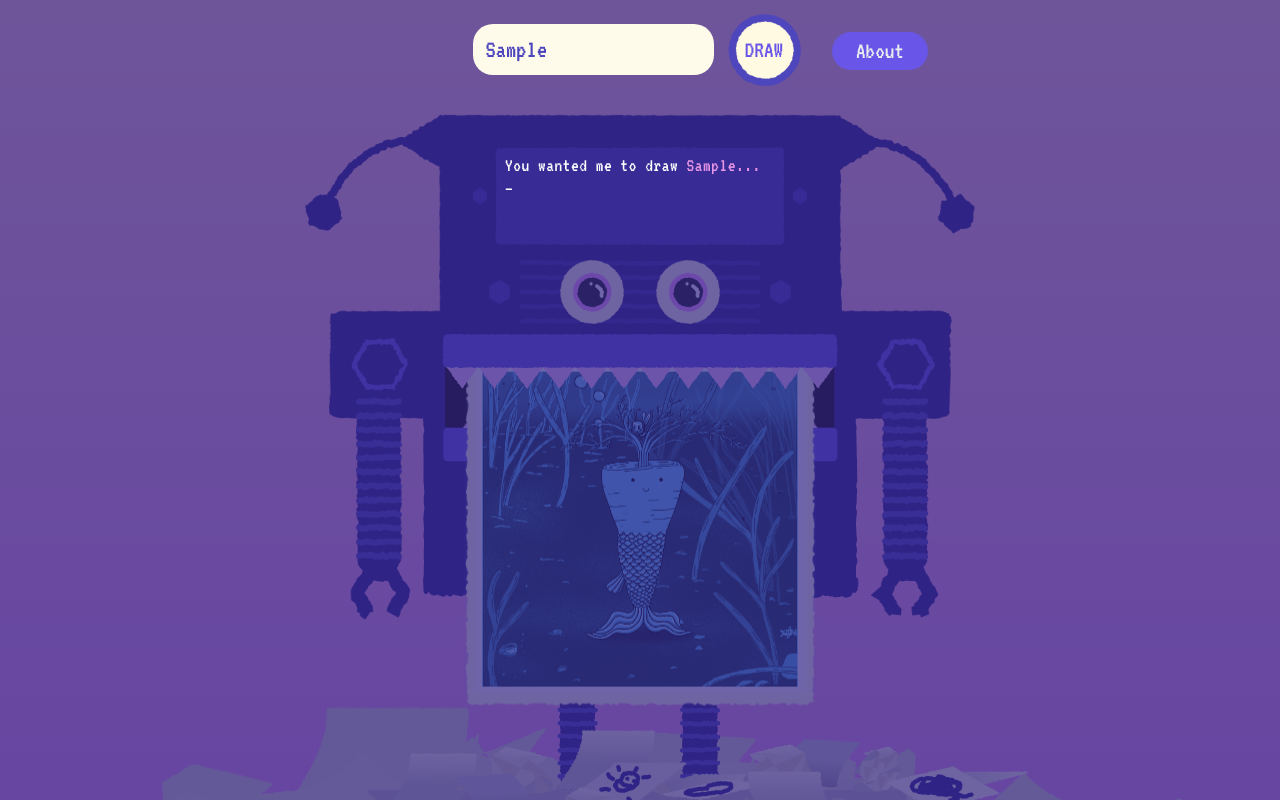
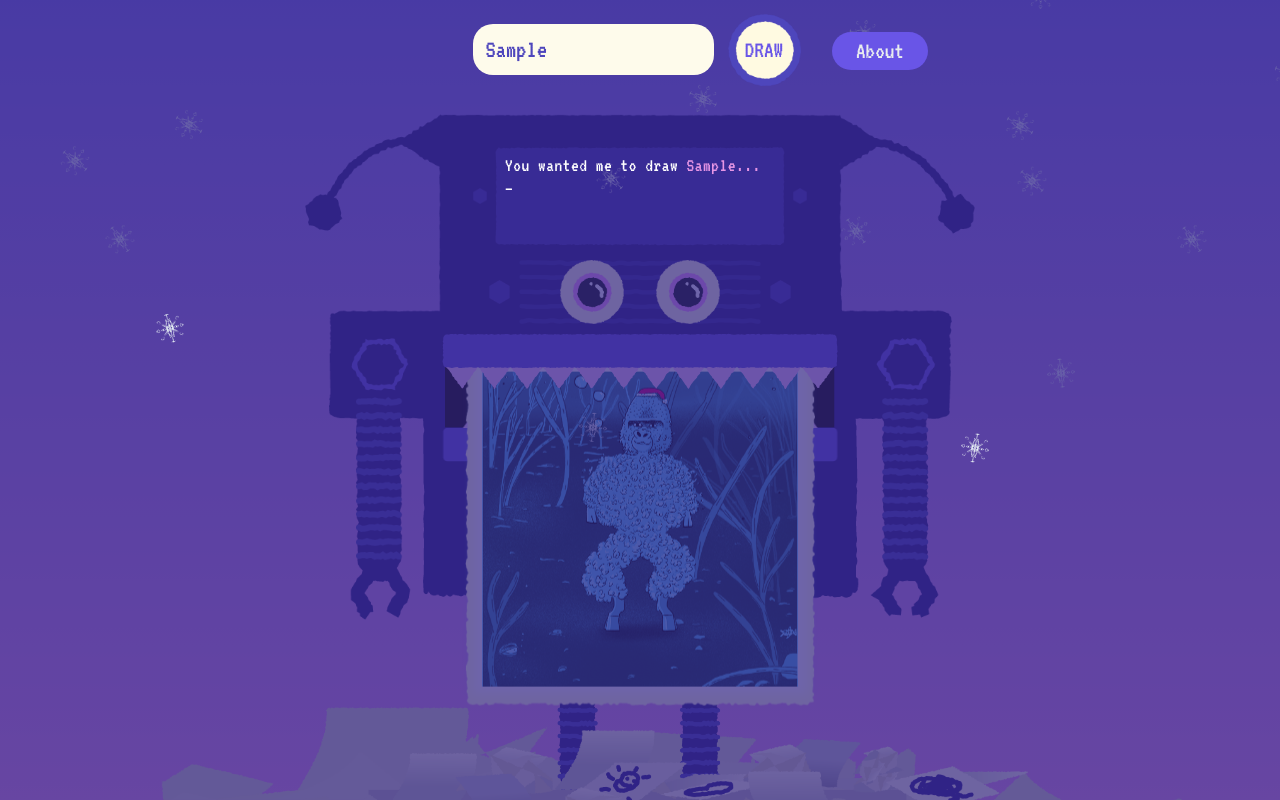
Before and after one commit to ElinMolander/Art-bot, a plain HTML site: page index.html in a window 1280 px wide. Both pictures are taken after typing "Sample" into the empty fields and a click on the button "DRAW". Drawn offline with Linux system fonts and the light colour scheme.

Commit message:
x-mas theme

```diff
--- a/data.js
+++ b/data.js
@@ -1,6 +1,7 @@
 export const charactersData = [
     {
         keywords: ["elephant", "elephants", "animal"],
+        hatImage:"x-mas-hat-elephant.png",
         headImage: "elephant-head.png",
         bodyImage: "elephant-body.png",
         feetImage: "elephant-feet.png",
@@ -9,6 +10,7 @@ export const charactersData = [
     },
     {
         keywords: ["gorilla", "gorillas","animal"],
+        hatImage:"x-mas-hat-gorilla.png",
         headImage: "gorilla-head.png",
         bodyImage: "gorilla-body.png",
         feetImage: "gorilla-feet.png",
@@ -17,6 +19,7 @@ export const charactersData = [
      },
     {
         keywords: ["fish","animal","fisk"],
+        hatImage:"x-mas-hat-fish.png",
         headImage: "fish-head.png",
         bodyImage: "fish-body.png",
         feetImage: "fish-feet.png",
@@ -25,6 +28,7 @@ export const charactersData = [
     },
     {
         keywords: ["carrot","veggie"],
+        hatImage:"x-mas-hat-carrot.png",
         headImage: "carrot-head.png",
         bodyImage: "carrot-body.png",
         feetImage: "carrot-feet.png",
@@ -33,6 +37,7 @@ export const charactersData = [
     },
     {
         keywords: ["sheep","animal"],
+        hatImage:"x-mas-hat-sheep.png",
         headImage: "sheep-head.png",
         bodyImage: "sheep-body.png",
         feetImage: "sheep-feet.png",
@@ -40,12 +45,31 @@ export const charactersData = [
         robotCommentIfMatch: "Finally a smart wish, have a fluffy sheep creature",
     },
     {
+        keywords: ["cat","katt"],
+        hatImage:"x-mas-hat-cat.png",
+        headImage: "cat-head.png",
+        bodyImage: "cat-body.png",
+        feetImage: "cat-feet.png",
+        alt: "part of a sheep",
+        robotCommentIfMatch: "Yes, a creature that have between 7-9 life, cats are the best.",
+    },
+    {
         keywords: ["erik"],
+        hatImage:"x-mas-hat-gorilla.png",
         headImage: "gorilla-head.png",
         bodyImage: "sheep-body.png",
         feetImage: "elephant-feet.png",
         alt: "illustrated image of Erik Hallgren",
         robotCommentIfMatch: "I know one Erik, he is the best! This is him!",
+    },
+    {
+        keywords: ["jul","nordpolen","christmas","x-mas","tomte"," Santa"],
+        hatImage:"x-mas-hat-gorilla.png",
+        headImage: "gorilla-head.png",
+        bodyImage: "cat-body.png",
+        feetImage: "fish-feet.png",
+        alt: "image of Santa",
+        robotCommentIfMatch: "You better watch out! Santa is coming to town!",
     },
 ]
 
@@ -76,7 +100,7 @@ export const backgroundData = [
         backgroundImage: "sea.png"
     },
     {
-        keywords: ["is", "antartis", "nordpolen"],
+        keywords: ["is", "antartis", "nordpolen","jul","christmas"],
         backgroundImage: "antarktis.png"
     },
     {
--- a/index.css
+++ b/index.css
@@ -419,6 +419,13 @@ ___________________ */
     transform: translateX(-50%);
     filter: hue-rotate(300deg) brightness(1.0);
    }
+   .hat {
+    z-index: 20;
+    position:absolute;
+    width: 75%;
+    left: 50%;
+    transform: translateX(-50%);
+   }
 .body{
     z-index: 13;
 }
@@ -426,7 +433,35 @@ ___________________ */
     z-index: 3;
     cursor: pointer;
 }
-.speak-bubble-background{
+#confetti-container {
+	position: absolute;
+	top: 0;
+	left: 0;
+	width: 100%;
+	display: flex;
+	align-items: center;
+	justify-content: center;
+	height: 100vh;
+    overflow: hidden;
+}
+.confetti {
+	position: absolute;
+	top: 0;
+	width: 2rem;
+	animation: confetti-fall linear 20s infinite;
+}
+
+@keyframes confetti-fall {
+	0% {
+		transform: translateY(-100%) rotate(0);
+
+	}
+	100% {
+		transform: translateY(100vh) rotate(180deg);
+
+	}
+}
+.speak-bubble-background {
     width: 100vw;
     height: 6.375em;
     display: flex;
@@ -517,7 +552,8 @@ ___________________ */
 
 @media (min-width: 700px){
     body{
-        background-image: linear-gradient(#FFC9C7, #E796E5);
+        /*  summer colors background-image: linear-gradient(#FFC9C7, #E796E5); */
+        background-image: linear-gradient(#8171ea, #E796E5);
         height: 100%;
         margin: 0;
         background-repeat: no-repeat;
--- a/index.html
+++ b/index.html
@@ -24,6 +24,7 @@
     <meta property="og:image:height" content="630"/>
 </head>
 <body>
+    <div id="confetti-container"></div>
     <main>
         <div class="start-container" id="start-container"></div>
         <div id="input-section-container" class="input-section-container">
@@ -36,6 +37,7 @@
                 </div>
             </form>
         </div>
+
         <div class="robot-text-container" id="robot-text-container">
             <div class="robot-text" id="robot-text"></div>
         </div>
--- a/index.js
+++ b/index.js
@@ -38,13 +38,36 @@ let typeWriterTimer
 // ONLOAD
 window.onload = function(){
     drawInput.focus()
-    const textToDisplay = ["Hi, My name is Al, The Art-Bot.", "What do you want me to draw?", "Your wish is my command"]
+    const textToDisplay = ["Hi, My name is Al, The Art-Bot.","It´s christmas time!", "What do you want me to draw?","Your wish is my command"]
     activateText(textToDisplay)
     robotGetsTired(robotGetsTierdOnloadDelay)
     shuffleArray(robotComment)
 }
 
+const confettiContainer = document.querySelector("#confetti-container")
+function showConfetti() {
+	const confetti = document.createElement("img")
+    confetti.src = "./images/drawing-components/snowflake.png"
+	confetti.classList.add("confetti")
+    const mathrandom = Math.random() * 1000
+    confetti.style.zIndex = Math.round(mathrandom)
+    confetti.style.animationDuration = Math.random() * 10 + 10 + "s"
 
+	confetti.style.left = Math.random() * innerWidth + "px"
+	confettiContainer.appendChild(confetti)
+    setTimeout(() => {
+		confetti.remove()
+       }, 20000)
+}
+
+const confettiInterval = setInterval(() => {
+        showConfetti()
+    }, 500);
+
+
+// setTimeout(() => {
+//     clearInterval(confettiInterval)
+// }, 15000)
 
 // ADDEVENTLISTENERS
 
@@ -187,6 +210,10 @@ function getRandomColornumber(data){
    return newColor
 }
 
+function getrandomNumberHatHead(data){
+    const randomNumber = Math.floor (Math.random()* data.length)
+    return randomNumber
+}
 // Fisher–Yates shuffle
 function shuffleArray(array){
     var m = array.length, t, i
@@ -233,6 +260,7 @@ function getSingelCaracter(){
     const characterArray = getMatchingCharactersArray()
     if(characterArray.length > 0){
         matchingSearch = true
+        console.log(getRandomCharacter(characterArray) )
         return getRandomCharacter(characterArray)
     }
     else {
@@ -265,12 +293,17 @@ function getRandomBackground(data){
 }
 
 function getRandomCharacter(data){
+    let newHatImage = data.map(getHatImage)
     let newHeadImage = data.map(getHeadImage)
     let newbodyImage = data.map(getbodyImage)
     let newfeetImage = data.map(getfeetImage)
     let newrobotCommentIfMatch = data.map(getrobotCommentIfMatch)
 
 
+    function getHatImage(hat){
+        let hatArray = [hat.hatImage].join(" ")
+        return hatArray
+    }
     function getHeadImage(head){
         let headArray = [head.headImage].join(" ")
         return headArray
@@ -290,12 +323,17 @@ function getRandomCharacter(data){
         let comentArrayIfMatch = [coment.robotCommentIfMatch].join(" ")
         return comentArrayIfMatch
     }
+
+    const numHeadHat = getrandomNumberHatHead(newbodyImage)
+
     const randomcharacter = {
-        headImage: getrandomNumber(newHeadImage),
+        hatImage: newHatImage[numHeadHat],
+        headImage: newHeadImage[numHeadHat],
         bodyImage: getrandomNumber(newbodyImage),
         feetImage: getrandomNumber(newfeetImage),
         robotCommentIfMatch: getrandomNumber(newrobotCommentIfMatch),
     }
+
    return randomcharacter
 }
 
@@ -342,12 +380,12 @@ function renderCharacter(){
     divCanvas.className ="canvas"
 
     divMask.appendChild(divCanvas)
-
     canvasContainer.appendChild(divMask)
     canvas = divCanvas
     canvasMask = divMask
     divCanvas.innerHTML = `
         <div class="canvas-color" style="background-color:${color}"> </div>
+        <img class="hat" alt="${characterObject.alt}" src="./images/drawing-components/x-mas/${characterObject.hatImage}">
         <img class="renderd-img" alt="${characterObject.alt}" src="./images/drawing-components/${characterObject.headImage}">
         <img class="renderd-img body" alt="${characterObject.alt}" src="./images/drawing-components/${characterObject.bodyImage}">
         <img class="renderd-img" alt="${characterObject.alt}" src="./images/drawing-components/${characterObject.feetImage}">
```
Also changed, not shown: images/drawing-components/cat-body.png (added), images/drawing-components/cat-feet.png (added), images/drawing-components/cat-head.png (added), images/drawing-components/snowflake.png (added), images/drawing-components/x-mas/x-mas-hat-carrot.png (added), images/drawing-components/x-mas/x-mas-hat-cat.png (added), images/drawing-components/x-mas/x-mas-hat-elephant.png (added), images/drawing-components/x-mas/x-mas-hat-fish.png (added), images/drawing-components/x-mas/x-mas-hat-gorilla.png (added), images/drawing-components/x-mas/x-mas-hat-sheep.png (added).
